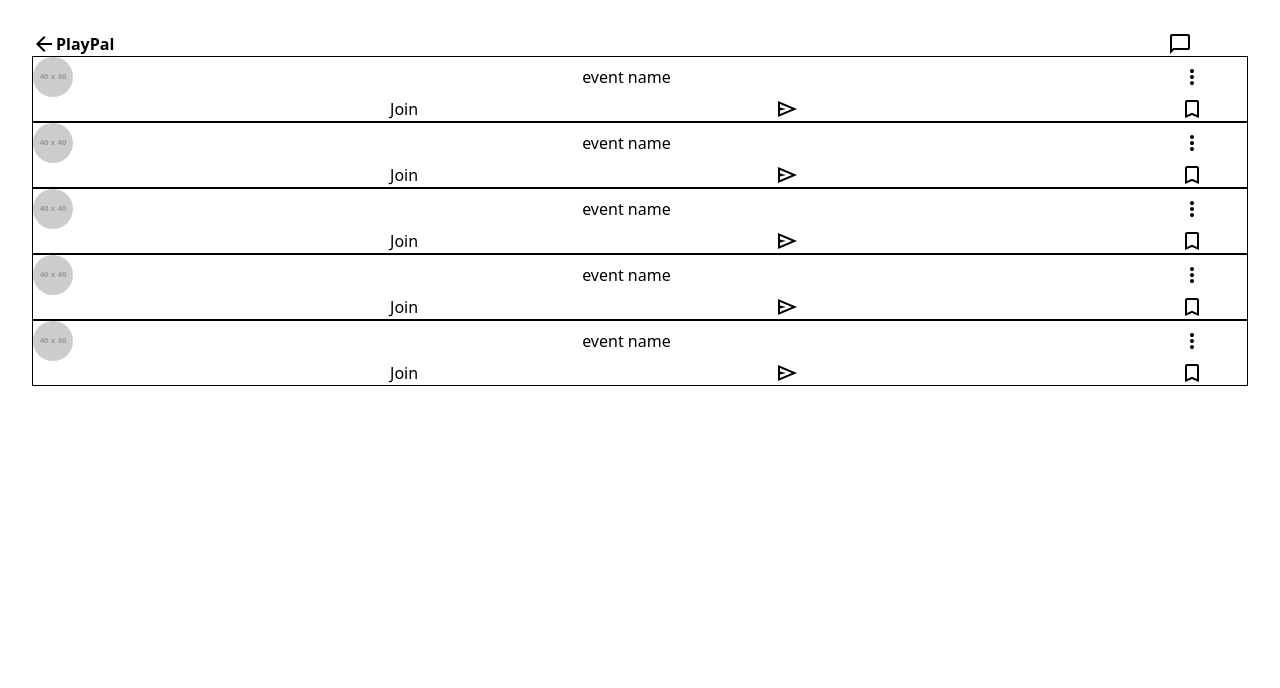
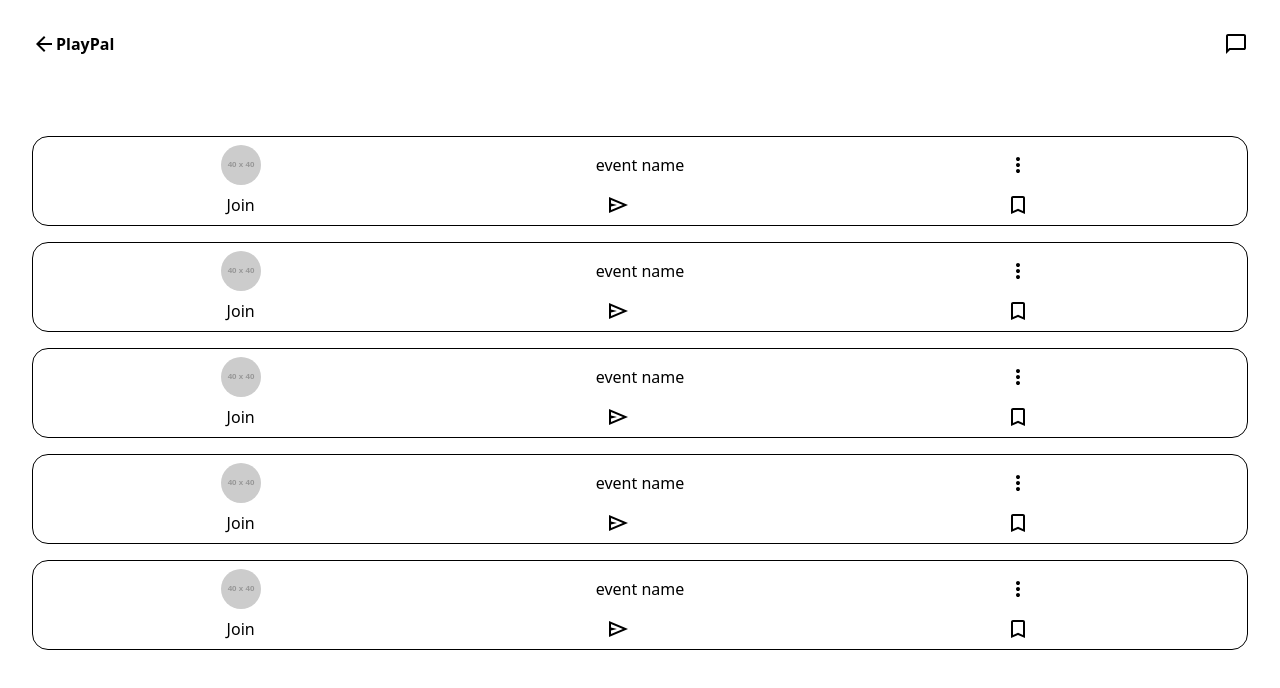
Before and after one commit to BrownieTr/2800-202510-BBY02, a React (Vite) app: page /events in a window 1280 px wide. Shown: the top 688 px of the page. Built offline with nearby package versions, Linux system fonts and the light colour scheme.

Commit message:
fixed events, index and messages layout

```diff
--- a/src/components/ui/eventCard.jsx
+++ b/src/components/ui/eventCard.jsx
@@ -10,10 +10,15 @@ export default function eventCard({
 }) {
   return (
     <>
-      <div className="border">
-        <div className="flex justify-between items-center">
+      <div className="border rounded-2xl">
+        <div className="grid grid-cols-3 items-center px-2 py-2">
+          <div className="flex justify-center">
             <ProfileIcon profilePic={profilePic} />
+          </div>
+          <div className="flex justify-center">
             <h3>{eventName}</h3>
+          </div>
+          <div className="flex justify-center">
             <ClickableIcons
               icon={
                 <svg
@@ -28,10 +33,13 @@ export default function eventCard({
               }
             />
           </div>
+        </div>
         <div>{eventDesc}</div>
-        <div className="flex justify-between items-center">
-          <p>{friends}</p>
+        <div className="grid grid-cols-3 items-center px-2 mb-2">
+          <div className="flex justify-center">
             <ClickableIcons icon={<h4>Join</h4>} />
+          </div>
+          <div className="flex justify-center">
             <ClickableIcons
               icon={
                 <svg
@@ -45,6 +53,8 @@ export default function eventCard({
                 </svg>
               }
             />
+          </div>
+          <div className="flex justify-center">
             <ClickableIcons
               icon={
                 <svg
@@ -59,6 +69,7 @@ export default function eventCard({
               }
             />
           </div>
+        </div>
         <div></div>
       </div>
     </>
--- a/src/pages/events.jsx
+++ b/src/pages/events.jsx
@@ -19,24 +19,28 @@ export default function events() {
         }
         iconLeftTo={"/home"}
         header="PlayPal"
-        iconRight={
+        iconRight2={
           <svg
             xmlns="http://www.w3.org/2000/svg"
             height="24px"
             viewBox="0 -960 960 960"
             width="24px"
             fill="#000000"
+            className="ml-auto"
           >
             <path d="M80-80v-720q0-33 23.5-56.5T160-880h640q33 0 56.5 23.5T880-800v480q0 33-23.5 56.5T800-240H240L80-80Zm126-240h594v-480H160v525l46-45Zm-46 0v-480 480Z" />
           </svg>
         }
-        iconRightTo={"/messages"}
+        iconRight2To={"/messages"}
       />
+      <div className="mt-20 flex flex-col gap-4">
+
       <EventCard/>
       <EventCard/>
       <EventCard/>
       <EventCard/>
       <EventCard/>
+      </div>
     </>
   );
 }
--- a/src/pages/index.jsx
+++ b/src/pages/index.jsx
@@ -26,6 +26,7 @@ export default function Index({ username = "username" }) {
             viewBox="0 -960 960 960"
             width="24px"
             fill="#000000"
+            className="ml-auto"
           >
             <path d="M80-80v-720q0-33 23.5-56.5T160-880h640q33 0 56.5 23.5T880-800v480q0 33-23.5 56.5T800-240H240L80-80Zm126-240h594v-480H160v525l46-45Zm-46 0v-480 480Z" />
           </svg>
--- a/src/pages/messages.jsx
+++ b/src/pages/messages.jsx
@@ -18,13 +18,14 @@ export default function messages() {
           </svg>
         }
         iconLeftTo={"/home"}
-        iconRight={
+        iconRight2={
           <svg
             xmlns="http://www.w3.org/2000/svg"
             height="24px"
             viewBox="0 -960 960 960"
             width="24px"
             fill="#000000"
+            className="ml-auto"
           >
             <path d="M440-440H200v-80h240v-240h80v240h240v80H520v240h-80v-240Z" />
           </svg>
```
Lines whose indentation alone changed are shown as unchanged.
